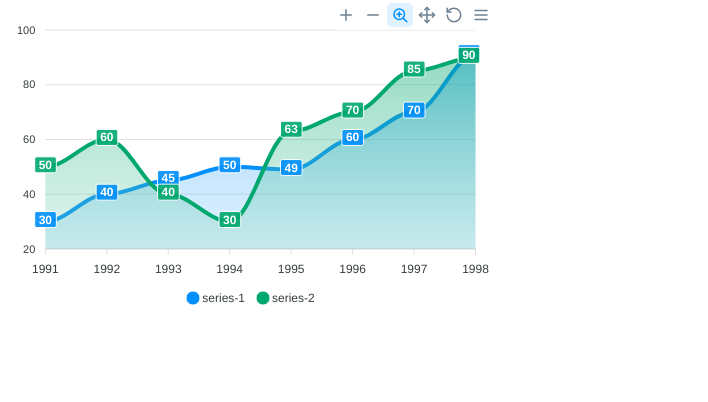
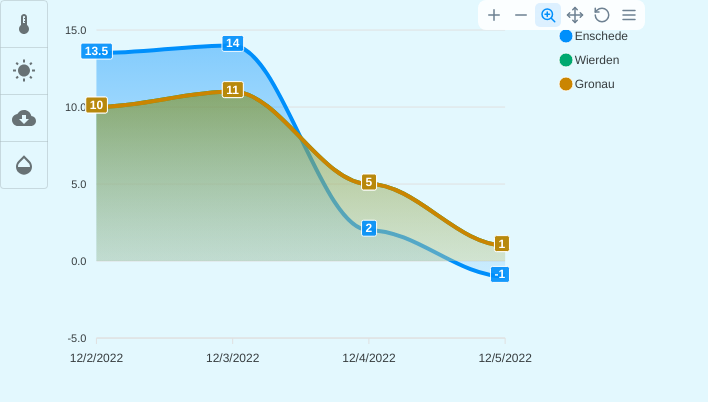
Before and after one commit to Project-Software-Engineering/lorafy-frontend, a React (Create React App) app: page / in a window 1280 px wide. Shown: the top 402 px of the page, without its empty margins (0-708 px from the left). Built offline with nearby package versions, Linux system fonts and the light colour scheme.

Commit message:
added togglebutton, parsing the dataformat

```diff
--- a/src/App.css
+++ b/src/App.css
@@ -1,38 +1,26 @@
-.App {
+/* .App {
+  max-width: 800px auto;
+  width: auto;
+  margin: 20px auto;
   text-align: center;
-}
-
-.App-logo {
-  height: 40vmin;
-  pointer-events: none;
-}
-
-@media (prefers-reduced-motion: no-preference) {
-  .App-logo {
-    animation: App-logo-spin infinite 20s linear;
-  }
-}
-
-.App-header {
-  background-color: #282c34;
-  min-height: 100vh;
-  display: flex;
-  flex-direction: column;
   align-items: center;
-  justify-content: center;
-  font-size: calc(10px + 2vmin);
-  color: white;
 }
 
 .App-link {
   color: #61dafb;
+} */
+.container{
+  display: flex;
+  justify-content: center;
+  /* align-items: center; */
 }
+.button-container{
+  order: 0;
+  justify-content: center;
+}
+.mixed-chart{
+  flex:1;
+  justify-content: center;
+  width: 600px auto;
 
-@keyframes App-logo-spin {
-  from {
-    transform: rotate(0deg);
-  }
-  to {
-    transform: rotate(360deg);
-  }
 }
--- a/src/App.js
+++ b/src/App.js
@@ -1,44 +1,115 @@
-import logo from './logo.svg';
 import './App.css';
-import React, { Component } from "react";
+import React, { useState, useEffect, Component } from 'react';
 import Chart from "react-apexcharts";
+import ToggleButton from '@mui/material/ToggleButton';
+import ToggleButtonGroup from '@mui/material';
+import Button from '@mui/material/Button';
+import ToggleButtonParameter from './parameter/toggleButtonParameter';
+import Api from './Api';
+import data from './jsonTest/data.json';
+import sensor from './jsonTest/sensor.json'
 
 class App extends Component {
   constructor(props) {
     super(props);
-
     this.state = {
+      data: null,
       options: {
         chart: {
-          id: "basic-bar"
+          id: "area-datetime"
         },
         xaxis: {
-          categories: [1991, 1992, 1993, 1994, 1995, 1996, 1997, 1998]
+          categories: []
+        },
+        zoom: {
+          autoScaleYaxis: true
+        },
+        legend: {
+          position: 'right'
         }
       },
       series: [
         {
-          name: "series-1",
-          data: [30, 40, 45, 50, 49, 60, 70, 91]
+          name: "Enschede",
+          data: []
         },
         {
-          name: "series-2",
-          data: [50, 60, 40, 30, 63, 70, 85, 90]
+          name: "Wierden",
+          data: []
+        },
+        {
+          name: "Gronau",
+          data: []
         }
       ]
     };
   }
+  componentDidMount() {
+    this.fetchData('temperature');
+  }
 
+  fetchData = (value) => {
+
+    const { items } = data;
+    const combined = items.filter(device1 => {
+      return sensor.items.some(device2 => device2.eui === device1.device_eui);
+    }).map(device => {
+      return {
+        eui: device.device_eui,
+        name: sensor.items.find(item => item.eui === device.device_eui)?.name,
+        data: device.data,
+        date: new Date(device.date).toLocaleDateString()
+      }
+    })
+    const datesSet = new Set(combined.map(item => item.date));
+    // Convert the set back to an array using Array.from
+    const categories = Array.from(datesSet);
+
+    // Use the value passed to the callback function to filter the data
+    // and update the state with the new data
+    const seriesDataSax = combined.filter(item => item.name === 'py-saxion').map(item => parseFloat(item.data[value]));
+    const seriesDataGron = combined.filter(item => item.name === 'lht-gronau').map(item1 => parseFloat(item1.data[value]));
+    const seriesDataWier = combined.filter(item => item.name === 'lht-gronau').map(item1 => parseFloat(item1.data[value]));
+
+    this.setState({
+      options: {
+        ...this.state.options,
+        xaxis: {
+          categories
+        }
+      },
+      series: [
+        {
+          ...this.state.series[0],
+          data: seriesDataSax
+        },
+        {
+          ...this.state.series[1],
+          data: seriesDataWier
+        },
+        {
+          ...this.state.series[2],
+          data: seriesDataGron
+        }
+      ]
+    });
+  }
   render() {
     return (
       <div className="app">
-        <div className="row">
+        <div className='top'>
+          {/* {getPosts} */}
+        </div>
+        <div className="container">
+          <div className="button-container">
+            <ToggleButtonParameter onChange={this.fetchData} />
+          </div>
           <div className="mixed-chart">
             <Chart
               options={this.state.options}
               series={this.state.series}
               type="area"
-              width="500"
+              width="600"
             />
           </div>
         </div>
@@ -47,4 +118,6 @@ class App extends Component {
   }
 }
 
+//https://stackoverflow.com/questions/55583015/reactjs-fetch-parsing-json-into-multiple-objects
+//https://stackoverflow.com/questions/45954705/how-to-log-exackly-one-object-from-fetched-json-data-in-react
 export default App;
--- a/src/index.css
+++ b/src/index.css
@@ -5,6 +5,7 @@ body {
     sans-serif;
   -webkit-font-smoothing: antialiased;
   -moz-osx-font-smoothing: grayscale;
+  background-color: #d7f5feaf;
 }
 
 code {
--- /dev/null
+++ b/src/jsonTest/data.json
@@ -0,0 +1,92 @@
+{
+    "items": [
+      {
+        "index": 1,
+        "device_eui": "FJDJSOGJIGSD",
+        "date": "2022-12-02T00:00:00z",
+        "data": {
+          "temperature": 13.5,
+          "humidity": 1,
+          "light": 10,
+          "pressure": 19
+        }
+      },
+      {
+        "index": 2,
+        "device_eui": "FJDJSOGJIGSD",
+        "date": "2022-12-03T00:00:00z",
+        "data": {
+          "temperature": 14,
+          "humidity": 2,
+          "light": 14,
+          "pressure": 18
+        }
+      },
+      {
+        "index": 3,
+        "device_eui": "AYFJDHFYGJEJ",
+        "date": "2022-12-02T00:00:00z",
+        "data": {
+          "temperature": 10,
+          "humidity": 5,
+          "light": 12,
+          "pressure": 6
+        }
+      },
+      {
+        "index": 4,
+        "device_eui": "AYFJDHFYGJEJ",
+        "date": "2022-12-03T00:00:00z",
+        "data": {
+          "temperature": 11,
+          "humidity": 4,
+          "light": 9,
+          "pressure": 11
+        }
+      },
+      {
+        "index": 3,
+        "device_eui": "AYFJDHFYGJEJ",
+        "date": "2022-12-04T00:00:00z",
+        "data": {
+          "temperature": 5,
+          "humidity": 5,
+          "light": 11,
+          "pressure": 8
+        }
+      },
+      {
+        "index": 4,
+        "device_eui": "FJDJSOGJIGSD",
+        "date": "2022-12-04T00:00:00z",
+        "data": {
+          "temperature": 2,
+          "humidity": 4,
+          "light": 4,
+          "pressure": 13
+        }
+      },
+      {
+        "index": 3,
+        "device_eui": "AYFJDHFYGJEJ",
+        "date": "2022-12-05T00:00:00z",
+        "data": {
+          "temperature": 1,
+          "humidity": 5,
+          "light": 8,
+          "pressure": 9
+        }
+      },
+      {
+        "index": 4,
+        "device_eui": "FJDJSOGJIGSD",
+        "date": "2022-12-05T00:00:00z",
+        "data": {
+          "temperature": -1,
+          "humidity": 4,
+          "light": 7,
+          "pressure": 15
+        }
+      }
+    ]
+  }
--- /dev/null
+++ b/src/jsonTest/sensor.json
@@ -0,0 +1,27 @@
+{
+    "total": 2,
+    "items": [
+      {
+        "eui": "AYFJDHFYGJEJ",
+        "name": "lht-gronau",
+        "address": "27427A4",
+        "dateCreated": "2022-12-02",
+        "dateUpdated": "2022-12-02",
+        "metadata": {
+          "batteryVoltage": 3.14,
+          "battery": 123
+        }
+      },
+      {
+        "eui": "FJDJSOGJIGSD",
+        "name": "py-saxion",
+        "address": "37FDFA4",
+        "dateCreated": "2022-12-02",
+        "dateUpdated": "2022-12-02",
+        "metadata": {
+          "batteryVoltage": null,
+          "battery": null
+        }
+      }
+    ]
+  }
--- /dev/null
+++ b/src/parameter/toggleButtonParameter.js
@@ -0,0 +1,79 @@
+import React, { useState } from 'react';
+import ThermostatIcon from '@mui/icons-material/Thermostat';
+import WbSunnyIcon from '@mui/icons-material/WbSunny';
+import CloudDownloadIcon from '@mui/icons-material/CloudDownload';
+import OpacityIcon from '@mui/icons-material/Opacity';
+import ToggleButton from "@mui/material/ToggleButton";
+import ToggleButtonGroup from "@mui/material/ToggleButtonGroup";
+import { textAlign } from '@mui/system';
+import componenDidMount from '../App';
+
+// export default function ToggleButtonParameter({parameter, setParameter}) {
+//     const [data, setData] = useState(null);
+
+//     const handleToggle = (event, newParameter) =>{
+//         Promise.all([
+//             fetch('http://134.209.198.240:6969/api/data?datapoints=5&from=1670536693&to=1671141493&eui=70B3D5499ED96FBD '),
+//             fetch('http://134.209.198.240:6969/api/end-device')
+//         ]).then(([res1, res2]) => Promise.all([res1.json(), res2.json()]))
+//         .then(([json1, json2]) => {
+//             const data = json1.reduce((acc, item) =>{
+//                 const matchinItem = json2.find(i=> i.eui ===item.device_eui);
+//                 if(matchinItem){
+//                     acc.push({...item, ...matchinItem});
+//                 }
+//                 return acc;
+//             }, []);
+//             setData(data);
+//         })
+//     }
+//     return (
+//         <div style={{}}>
+//         <ToggleButtonGroup
+//            orientation='vertical'
+//            value={parameter}
+//            exclusive
+//            onChange={handleToggle}
+//         >
+
+//             <ToggleButton value={"temp"} aria-label = 'temperature'>
+//                 <ThermostatIcon /></ToggleButton>
+//             <ToggleButton value={"light"} aria-label = 'light'>
+//                 <WbSunnyIcon /></ToggleButton>
+//                 <ToggleButton value={"pressure"}aria-label = 'pressure'>
+//                 <CloudDownloadIcon /></ToggleButton>
+//                 <ToggleButton value={"humidity"} aria-label = 'humidity'>
+//                 <OpacityIcon /></ToggleButton>
+//         </ToggleButtonGroup>
+//         </div>
+//     );
+// }
+export default function ToggleButtonParameter(props) {
+    const [parameter, setParameter] = useState(null);
+
+    const handleChange = (event, newValue) => {
+        setParameter(newValue);
+        props.onChange(newValue);
+    }
+
+    return (
+        <div style={{}}>
+            <ToggleButtonGroup
+                orientation='vertical'
+                value={parameter}
+                exclusive
+                onChange={handleChange}
+            >
+
+                <ToggleButton value={"temperature"} aria-label='temperature'>
+                    <ThermostatIcon /></ToggleButton>
+                <ToggleButton value={"light"} aria-label='light'>
+                    <WbSunnyIcon /></ToggleButton>
+                <ToggleButton value={"pressure"} aria-label='pressure'>
+                    <CloudDownloadIcon /></ToggleButton>
+                <ToggleButton value={"humidity"} aria-label='humidity'>
+                    <OpacityIcon /></ToggleButton>
+            </ToggleButtonGroup>
+        </div>
+    );
+}
```
Also changed, not shown: package.json (+20 -0 lines), 1 other file (tests, documents, lock files or other folders).
